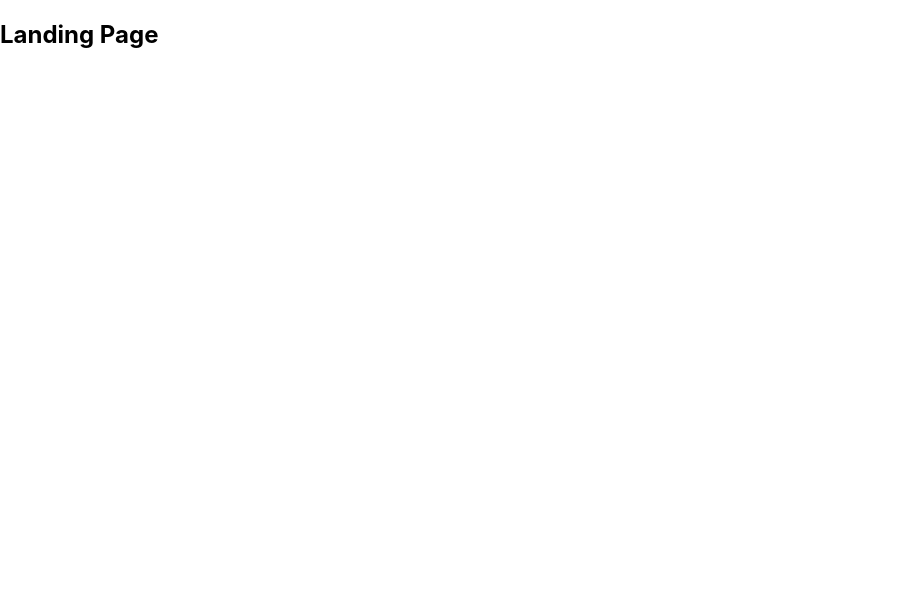
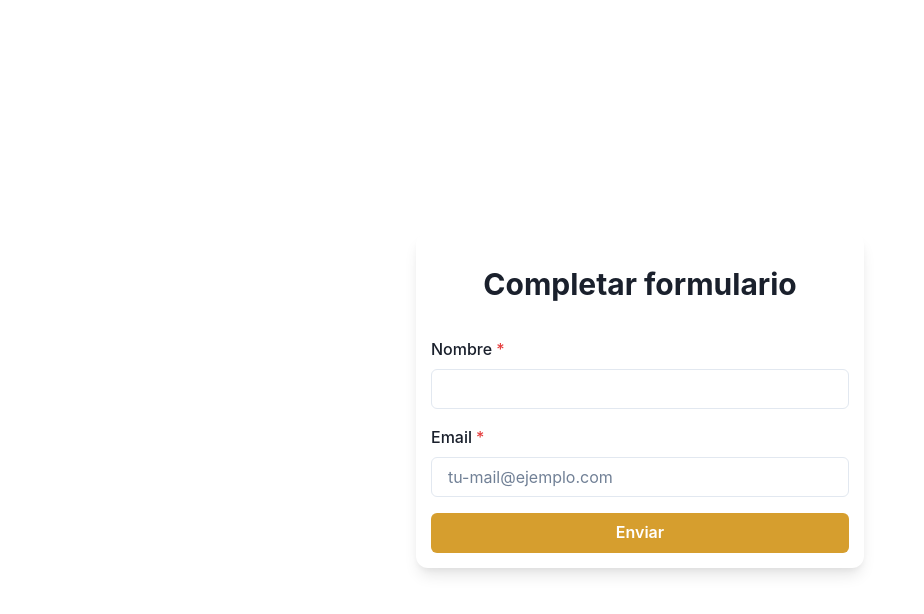
Before and after one commit to davidcicconi94/react-forms, a React (Create React App) app: page / in a window 1280 px wide. Shown: the top 614 px of the page, without its empty margins (0-924 px from the left). Built offline with nearby package versions, Linux system fonts and the light colour scheme.

Commit message:
starting form structure

```diff
--- a/package.json
+++ b/package.json
@@ -3,6 +3,9 @@
   "version": "0.1.0",
   "private": true,
   "dependencies": {
+    "@chakra-ui/react": "^2.4.6",
+    "@emotion/react": "^11.10.5",
+    "@emotion/styled": "^11.10.5",
     "@testing-library/jest-dom": "^5.16.5",
     "@testing-library/react": "^13.4.0",
     "@testing-library/user-event": "^13.5.0",
@@ -11,6 +14,7 @@
     "@types/react": "^18.0.26",
     "@types/react-dom": "^18.0.10",
     "firebase": "^9.15.0",
+    "framer-motion": "^6.5.1",
     "react": "^18.2.0",
     "react-dom": "^18.2.0",
     "react-router-dom": "^6.6.1",
--- a/src/App.tsx
+++ b/src/App.tsx
@@ -1,5 +1,6 @@
 import React from "react";
 import PublicRoutes from "./routes/public.routes";
+import {} from "@chakra-ui/color-mode";
 
 const App = () => {
   return <PublicRoutes />;
--- a/src/index.tsx
+++ b/src/index.tsx
@@ -3,6 +3,7 @@ import ReactDOM from "react-dom/client";
 import "./index.css";
 import App from "./App";
 import reportWebVitals from "./reportWebVitals";
+import { ChakraProvider } from "@chakra-ui/react";
 
 import "./firebase/config";
 
@@ -11,7 +12,9 @@ const root = ReactDOM.createRoot(
 );
 root.render(
   <React.StrictMode>
-    <App />
+    <ChakraProvider>
+      <App />
+    </ChakraProvider>
   </React.StrictMode>
 );
 
--- a/src/pages/Form.tsx
+++ b/src/pages/Form.tsx
@@ -1,12 +1,56 @@
-import React from "react";
-import { firestore } from "../firebase/config";
+import {
+  Button,
+  Flex,
+  FormControl,
+  FormLabel,
+  Heading,
+  Input,
+  Stack,
+  useColorModeValue,
+} from "@chakra-ui/react";
 
-const Form = () => {
-  console.log(firestore);
+const Form = (): JSX.Element => {
   return (
-    <div>
-      <h2>Este es el formulario</h2>
-    </div>
+    <Flex minH={"100vh"} align={"center"} justify={"center"}>
+      <Stack
+        spacing={4}
+        w={"full"}
+        maxW={"md"}
+        rounded={"xl"}
+        boxShadow={"lg"}
+        p="15"
+        my={12}
+        bgColor="white"
+      >
+        <Heading
+          textAlign={"center"}
+          lineHeight={1.1}
+          fontSize={{ base: "2xl", md: "3xl" }}
+          p={"20px"}
+        >
+          Completar formulario
+        </Heading>
+        <FormControl id="nombre" isRequired>
+          <FormLabel>Nombre</FormLabel>
+          <Input _placeholder={{ color: "gray.500" }} type="email" />
+        </FormControl>
+        <FormControl id="email" isRequired>
+          <FormLabel>Email</FormLabel>
+          <Input type="email" placeholder="tu-mail@ejemplo.com" />
+        </FormControl>
+        <Stack spacing={6}>
+          <Button
+            bg={"yellow.500"}
+            color={"white"}
+            _hover={{
+              bg: "yellow.600",
+            }}
+          >
+            Enviar
+          </Button>
+        </Stack>
+      </Stack>
+    </Flex>
   );
 };
 
--- a/src/pages/LandignPage.tsx
+++ /dev/null
@@ -1,11 +0,0 @@
-import React from "react";
-
-const LandignPage = () => {
-  return (
-    <div>
-      <h2>Landing Page</h2>
-    </div>
-  );
-};
-
-export default LandignPage;
--- a/src/routes/routes.ts
+++ b/src/routes/routes.ts
@@ -1,6 +1,5 @@
 import Answers from "../pages/Answers";
 import Form from "../pages/Form";
-import LandignPage from "../pages/LandignPage";
 
 interface Route {
   path: string;
@@ -13,12 +12,6 @@ export const routes: Route[] = [
   {
     path: "/",
     to: "/",
-    Component: LandignPage,
-    name: "Landing Page",
-  },
-  {
-    path: "/form",
-    to: "/form",
     Component: Form,
     name: "Form",
   },
```
Also changed, not shown: 1 other file (tests, documents, lock files or other folders).
